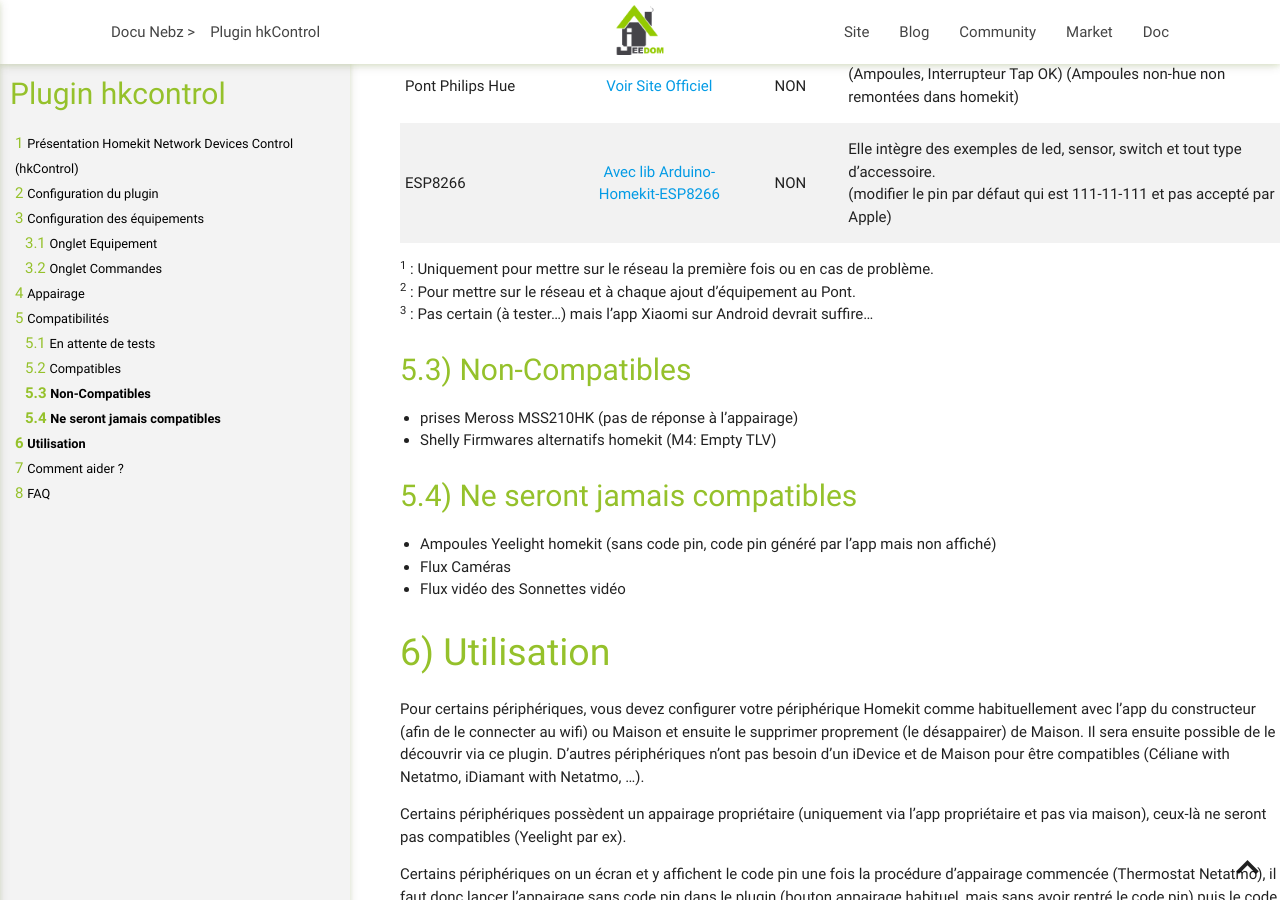
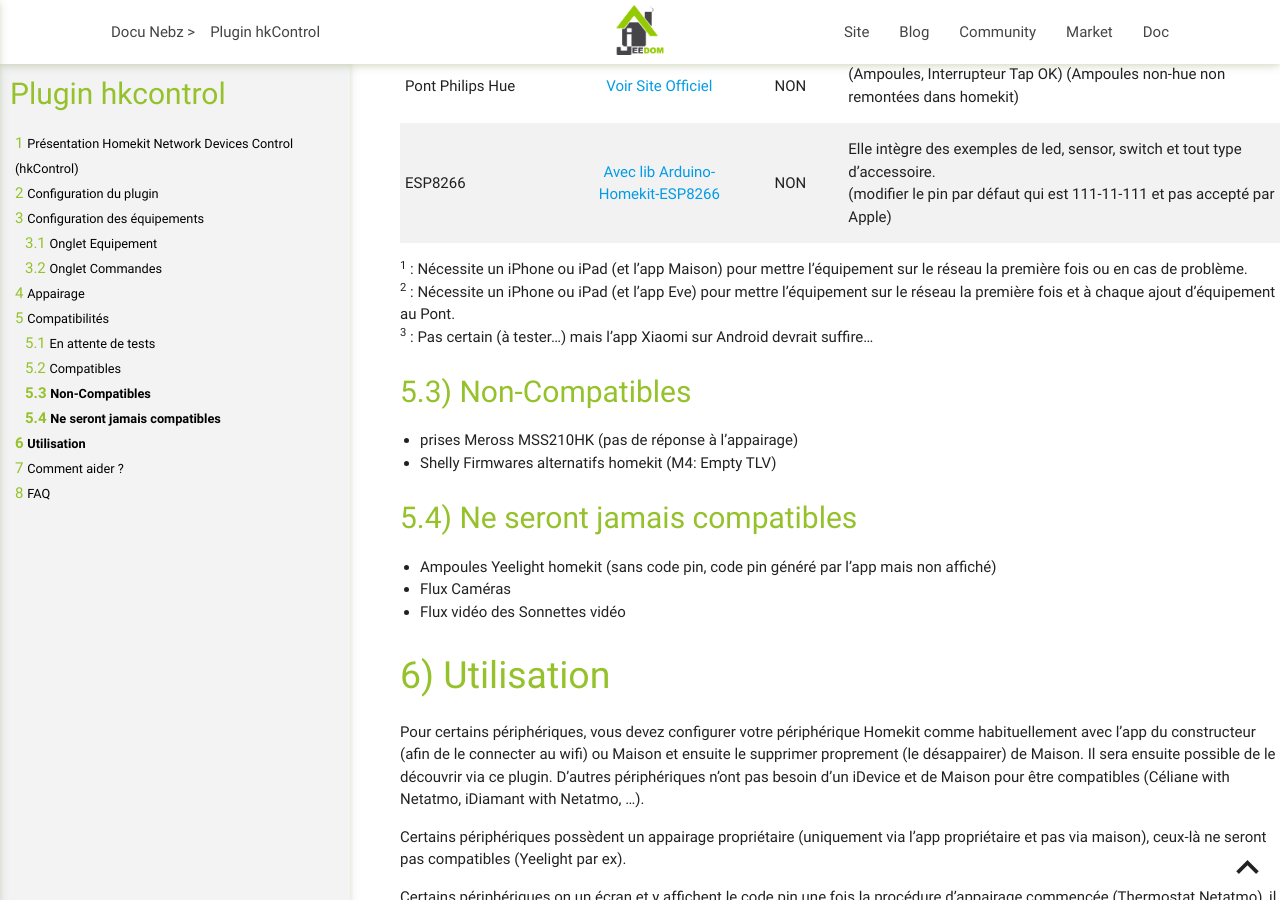
Before and after one commit to NebzHB/jeedom_docs, a Jekyll site: the page built from plugins/hkControl/fr_FR/index.md, in a window 1280 px wide and 900 px high, scrolled down 3898 px. Built offline with Jekyll 4.4.1, drawn with Linux system fonts in a browser that asks for light colours.

Commit message:
Update index.md

```diff
--- a/plugins/hkControl/fr_FR/index.md
+++ b/plugins/hkControl/fr_FR/index.md
@@ -128,8 +128,8 @@
 | Pont Philips Hue | [Voir Site Officiel](https://www.philips-hue.com/fr-fr/p/hue-hue-bridge/8718696511800){:target="_blank" rel="noopener"} | NON | (Ampoules, Interrupteur Tap OK) (Ampoules non-hue non remontées dans homekit) |
 | ESP8266 | [Avec lib Arduino-Homekit-ESP8266](https://github.com/Mixiaoxiao/Arduino-HomeKit-ESP8266){:target="_blank" rel="noopener"} | NON | Elle intègre des exemples de led, sensor, switch et tout type d’accessoire.<br/>(modifier le pin par défaut qui est 111-11-111 et pas accepté par Apple) |
 
-<sup>1</sup> : Uniquement pour mettre sur le réseau la première fois ou en cas de problème.<br/>
-<sup>2</sup> : Pour mettre sur le réseau et à chaque ajout d'équipement au Pont.<br/>
+<sup>1</sup> : Nécessite un iPhone ou iPad (et l'app Maison) pour mettre l'équipement sur le réseau la première fois ou en cas de problème.<br/>
+<sup>2</sup> : Nécessite un iPhone ou iPad (et l'app Eve) pour mettre l'équipement sur le réseau la première fois et à chaque ajout d'équipement au Pont.<br/>
 <sup>3</sup> : Pas certain (à tester...) mais l'app Xiaomi sur Android devrait suffire...
 
 **Non-Compatibles**
```
